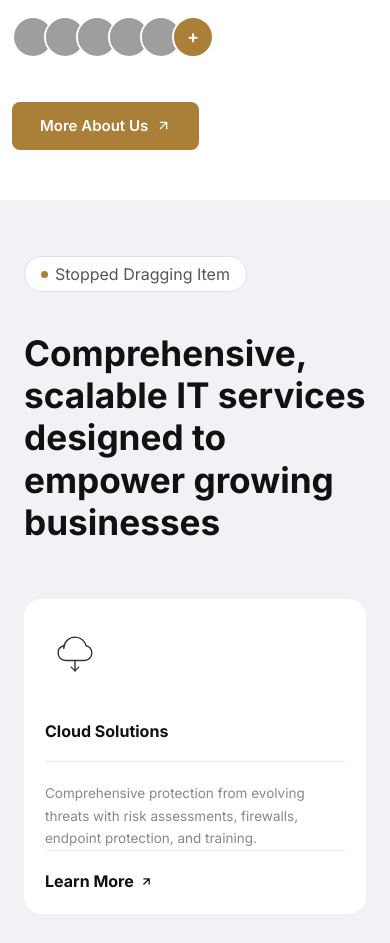
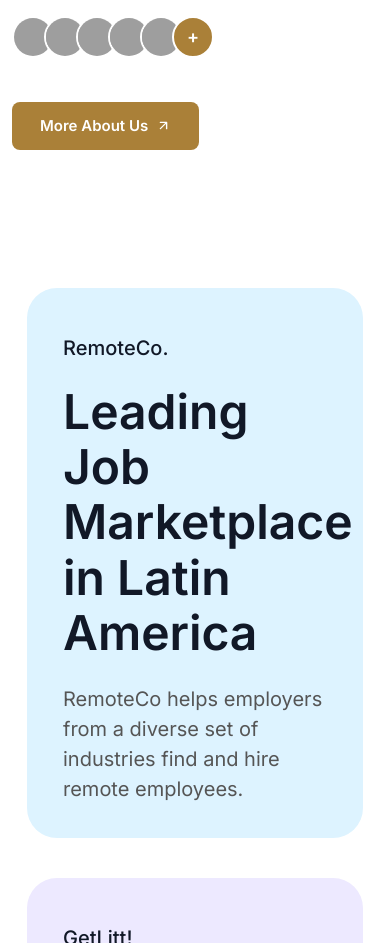
Before and after one commit to GKDevotion/devotion-tech-v1, a PHP site: page / in a window 390 px wide. Shown: the part 2217-3160 px from the top of the page. Run offline with PHP 8.4, Linux system fonts and the light colour scheme; some libraries are stand-ins or nearby versions; grey boxes are pictures that could not be loaded.

Commit message:
scrolling section added

```diff
--- a/elements/header.php
+++ b/elements/header.php
@@ -10,6 +10,8 @@
   <link href="https://cdn.jsdelivr.net/npm/swiper@11/swiper-bundle.min.css" rel="stylesheet" />
   <link href="https://fonts.googleapis.com/css2?family=Inter:wght@400;500;600;700;800;900&display=swap" rel="stylesheet" />
   <link href="https://cdn.jsdelivr.net/npm/bootstrap-icons@1.11.3/font/bootstrap-icons.min.css" rel="stylesheet"/>
+  <script src="https://cdnjs.cloudflare.com/ajax/libs/gsap/3.12.5/gsap.min.js"></script>
+  <script src="https://cdnjs.cloudflare.com/ajax/libs/gsap/3.12.5/ScrollTrigger.min.js"></script>
   <link rel="stylesheet" href="assets/css/style.css">
 
 </head>
--- /dev/null
+++ b/elements/scrolling.php
@@ -0,0 +1,231 @@
+<style>
+.projects-section{
+    padding-top: 100vh;
+    padding-bottom: 100vh;
+}
+
+.project-card{
+    position: sticky;
+    top: calc((100vh - 550px)/2);
+    height:550px;
+    border-radius:30px;
+    overflow:hidden;
+    margin-top: 100px;
+}
+
+
+/* Last card */
+.project-card:last-child{
+    position: relative;      /* Remove sticky */
+    top: 0;
+     margin-top: 120px;
+}
+
+.card-one{z-index:1;}
+.card-two{z-index:2;}
+.card-three{z-index:3;}
+
+
+/* Different Backgrounds */
+.card-one{
+    background:#DDF3FF;
+}
+
+.card-two{
+    background:#EDE9FF;
+}
+
+.card-three{
+    background:#E8F7DD;
+}
+
+.project-card img{
+    width:100%;
+    height:550px;
+    object-fit:cover;
+}
+
+.project-card h2{
+    font-size:48px;
+    line-height:1.15;
+    font-weight:600;
+}
+
+.project-card p{
+    font-size:20px;
+    color:#555;
+}
+
+.project-card .btn{
+    padding:14px 26px;
+    border-radius:12px;
+}
+
+/* Mobile */
+@media(max-width:991px){
+
+    .project-card{
+        position:relative;
+        top:auto;
+        transform:none;
+        margin:40px 15px;
+        min-height:auto;
+    }
+
+    .project-card img{
+        height:320px;
+    }
+
+}
+</style>
+
+<section class="projects-section py-5">
+
+    <div class="container">
+
+        <!-- Card 1 -->
+        <div class="project-card card-one ">
+            <div class="row align-items-center h-100">
+
+                <div class="col-lg-5 p-5">
+                    <h5>RemoteCo.</h5>
+
+                    <h2 class="my-4">
+                        Leading Job Marketplace in Latin America
+                    </h2>
+
+                    <p>
+                        RemoteCo helps employers from a diverse set of industries
+                        find and hire remote employees.
+                    </p>
+
+                    <button class="btn btn-light mt-4">
+                        PROJECT DETAILS →
+                    </button>
+                </div>
+
+                <div class="col-lg-7 p-0">
+                    <img
+                        src="https://images.unsplash.com/photo-1460925895917-afdab827c52f"
+                        class="img-fluid w-100 h-100 object-fit-cover"
+                    >
+                </div>
+
+            </div>
+        </div>
+
+        <!-- Card 2 -->
+        <div class="project-card card-two">
+            <div class="row align-items-center h-100">
+
+                <div class="col-lg-5 p-5">
+                    <h5>GetLitt!</h5>
+
+                    <h2 class="my-4">
+                        e-Book Reading App for Kids with Gamification
+                    </h2>
+
+                    <p>
+                        Best online book reading app for kids.
+                        Let your child discover a magical world of imagination.
+                    </p>
+
+                    <button class="btn btn-light mt-4">
+                        PROJECT DETAILS →
+                    </button>
+                </div>
+
+                <div class="col-lg-7 p-0">
+                    <img
+                        src="https://images.unsplash.com/photo-1516321318423-f06f85e504b3"
+                        class="img-fluid w-100 h-100 object-fit-cover"
+                    >
+                </div>
+
+            </div>
+        </div>
+
+        <!-- Card 3 -->
+        <div class="project-card card-three">
+            <div class="row align-items-center h-100">
+
+                <div class="col-lg-5 p-5">
+                    <h5>EnGolfer</h5>
+
+                    <h2 class="my-4">
+                        Super-app for golf players, coaches and facilities
+                    </h2>
+
+                    <p>
+                        Connect golfers, coaches and facilities for scheduling,
+                        booking and networking.
+                    </p>
+
+                    <button class="btn btn-light mt-4">
+                        PROJECT DETAILS →
+                    </button>
+                </div>
+
+                <div class="col-lg-7 p-0">
+                    <img
+                        src="https://images.unsplash.com/photo-1522202176988-66273c2fd55f"
+                        class="img-fluid w-100 h-100 object-fit-cover"
+                    >
+                </div>
+
+            </div>
+        </div>
+
+        <div class="some-other-div"></div>
+
+    </div>
+
+</section>
+
+<script>
+gsap.registerPlugin(ScrollTrigger);
+
+gsap.utils.toArray(".project-card").forEach((card, index) => {
+
+    gsap.fromTo(card,
+        {
+            scale:1,
+            opacity:1
+        },
+        {
+            scale:0.92,
+            opacity:0.85,
+            ease:"none",
+            scrollTrigger:{
+                trigger:card,
+                start:"top center",
+                end:"bottom center",
+                scrub:true
+            }
+        }
+    );
+
+});
+// gsap.registerPlugin(ScrollTrigger);
+
+// gsap.utils.toArray(".project-card").forEach((card, i, cards) => {
+//   ScrollTrigger.create({
+//     trigger: card,
+//     start: "center center",
+//     end: "+=100%",
+//     pin: true,
+//     pinSpacing: i !== cards.length - 1,
+//     anticipatePin: 1
+//   });
+
+//   gsap.to(card, {
+//     scale: 0.92,
+//     scrollTrigger: {
+//       trigger: card,
+//       start: "center center",
+//       end: "+=100%",
+//       scrub: true
+//     }
+//   });
+// });
+</script>
--- a/index.php
+++ b/index.php
@@ -464,6 +464,8 @@
       </div>
     </div>
   </section>
+
+ <?php include_once('elements/scrolling.php'); ?>
 
   <style>
     .services-section {
```
